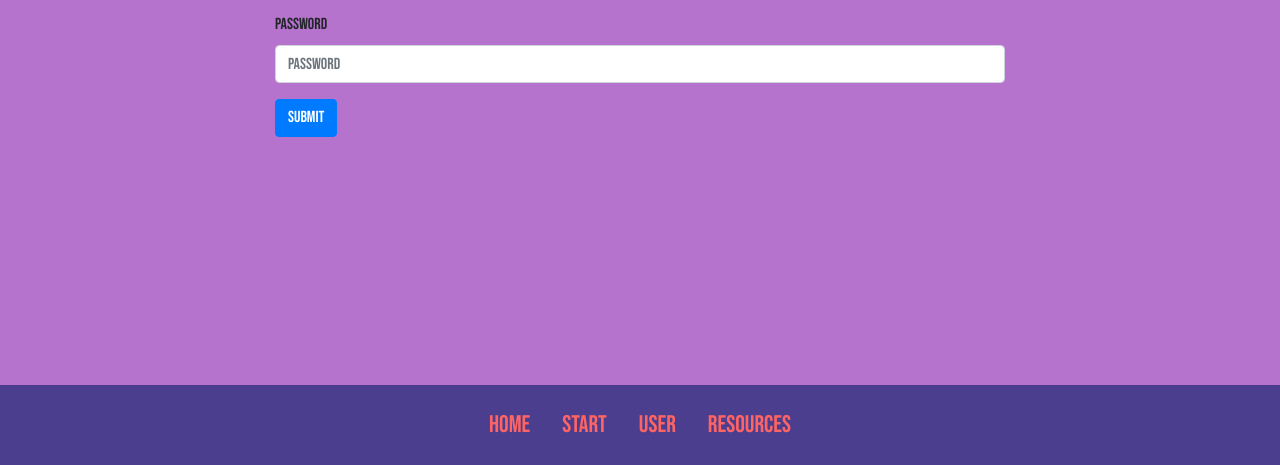
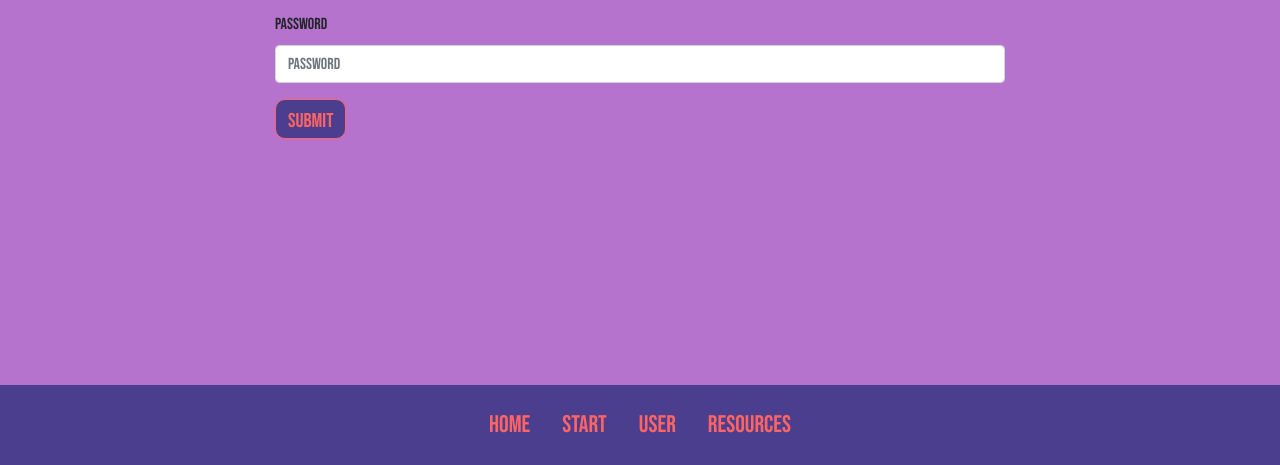
Before and after one commit to UGood-Hackathon/UGood-React, a React app: page /#/sign-in in a window 1280 px wide. Shown: the part 335-800 px from the top of the page. Built offline with nearby package versions, Linux system fonts and the light colour scheme.

Commit message:
Added styling to submit buttons

```diff
--- a/src/components/EditInfo/EditInfo.js
+++ b/src/components/EditInfo/EditInfo.js
@@ -125,7 +125,7 @@ class Edit extends Component {
               />
             </Form.Group>
             <Button
-              variant="primary"
+              className="submit"
               type="submit"
             >
               Submit
--- a/src/components/SignIn/SignIn.js
+++ b/src/components/SignIn/SignIn.js
@@ -79,7 +79,7 @@ class SignIn extends Component {
               />
             </Form.Group>
             <Button
-              variant="primary"
+              className="submit"
               type="submit"
             >
               Submit
--- a/src/components/SignUp/SignUp.js
+++ b/src/components/SignUp/SignUp.js
@@ -103,7 +103,7 @@ class SignUp extends Component {
               />
             </Form.Group>
             <Button
-              variant="primary"
+              className="submit"
               type="submit"
             >
               Submit
--- a/src/index.scss
+++ b/src/index.scss
@@ -113,6 +113,20 @@ body {
   text-align: center;
 }
 
+.submit {
+  align-items: center;
+  background-color: #4C3E8E !important;
+  border: 1px solid #ff6464;
+  border-radius: 10px;
+  color: #ff6464 !important;
+  font-family: 'Bebas Neue', arial;
+  font-size: 1.25rem;
+  height: 2.5rem;
+  justify-content: center;
+  // margin: 10%;
+  text-align: center;
+}
+
 .topNav {
     align-items: center;
     background-color: #01024e !important;
```
